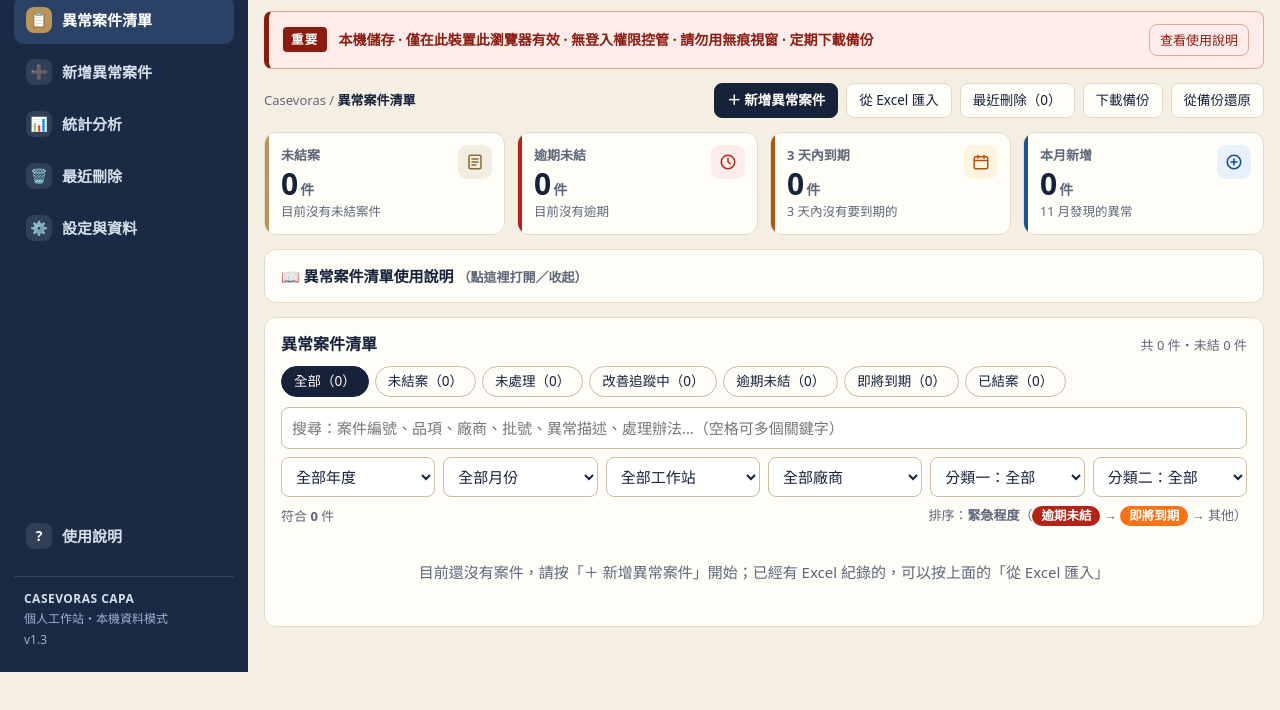
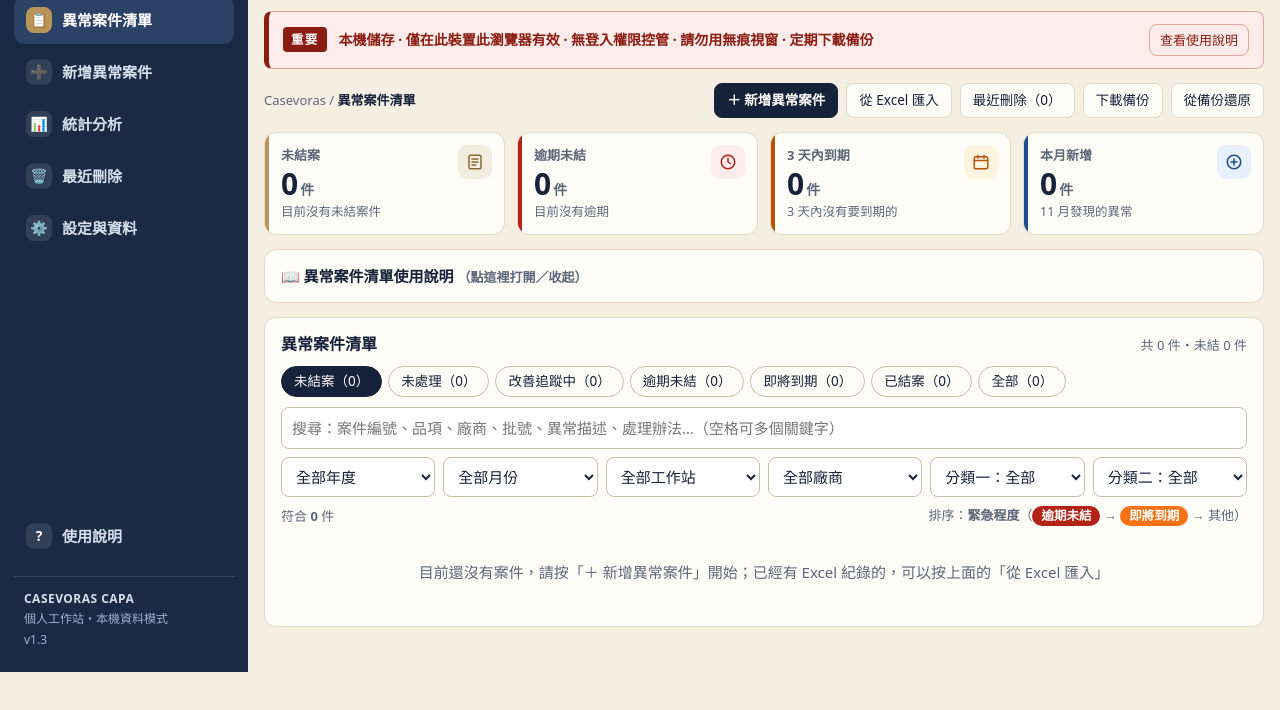
Before and after one commit to NUVYROTH/Casevora-CAPA, a plain HTML site: page index.html in a window 1280 px wide. Shown: the part 128-838 px from the top of the page. Drawn offline with Linux system fonts and the light colour scheme.

Commit message:
清單預設只顯示未結案（跟衛生追蹤一樣），全部移到最後
Co-Authored-By: Claude Opus 5.5 <noreply@anthropic.com>
Claude-Session: https://claude.ai/code/session_012SHUraMyixwrWBL9ufaTrK

```diff
--- a/index.html
+++ b/index.html
@@ -367,7 +367,8 @@ async function go(k){ if(dirty&&!(await ask('有尚未儲存的修改，確定
 window.addEventListener('beforeunload',e=>{ if(dirty){ e.preventDefault(); e.returnValue=''; } });
 
 /* ============ 清單 ============ */
-const F={q:'',year:'',month:'',station:'',vendor:'',cat1:'',cat2:'',status:'',sort:'urgent',dir:1}; let SEL=new Set();
+/* 打開清單預設只看「未結案」（跟衛生追蹤一樣） */
+const F={q:'',year:'',month:'',station:'',vendor:'',cat1:'',cat2:'',status:'notdone',sort:'urgent',dir:1}; let SEL=new Set();
 function yearsOf(){ return [...new Set([today().slice(0,4),...live().map(c=>(c.date||'').slice(0,4)).filter(Boolean)])].sort().reverse(); }
 function caseText(c){ return [c.no,c.date,c.station,c.item,c.vendor,c.lot,c.expiry,c.finder,c.note,c.desc,c.cause,c.immediate,c.corrective,c.preventive,c.method,c.unit,c.owner,c.progress,c.result,c.verify,c.verifier,c.note2,c.cat1,c.cat2].join(' ').toLowerCase(); }
 function filtered(){ const ws=F.q.trim().toLowerCase().split(/\s+/).filter(Boolean);
@@ -390,7 +391,7 @@ function renderList(){
    ${listKpis()}
    ${listGuide()}
    <div class="card"><div class="phd"><b>異常案件清單</b><span class="small muted">共 ${all.length} 件・未結 ${all.length-cnt('done')} 件</span></div>
-    <div class="chips">${chip('','全部（'+all.length+'）')}${chip('notdone','未結案（'+(all.length-cnt('done'))+'）')}${chip('open','未處理（'+cnt('open')+'）')}${chip('track','改善追蹤中（'+cnt('track')+'）')}${chip('over','逾期未結（'+cnt('over')+'）')}${chip('soon','即將到期（'+cnt('soon')+'）')}${chip('done','已結案（'+cnt('done')+'）')}</div>
+    <div class="chips">${chip('notdone','未結案（'+(all.length-cnt('done'))+'）')}${chip('open','未處理（'+cnt('open')+'）')}${chip('track','改善追蹤中（'+cnt('track')+'）')}${chip('over','逾期未結（'+cnt('over')+'）')}${chip('soon','即將到期（'+cnt('soon')+'）')}${chip('done','已結案（'+cnt('done')+'）')}${chip('','全部（'+all.length+'）')}</div>
     <input type="search" id="fq" placeholder="搜尋：案件編號、品項、廠商、批號、異常描述、處理辦法…（空格可多個關鍵字）" value="${esc(F.q)}" oninput="F.q=this.value;if(!event.isComposing)drawList()" oncompositionend="F.q=this.value;drawList()" style="margin-bottom:8px">
     <div class="filters">
       ${sel('year',F.year,yearsOf().map(y=>[y,y+' 年']),'全部年度')}
@@ -422,7 +423,7 @@ function listKpis(){ const a=live(), nd=a.filter(c=>statusOf(c)!=='done').length
 function drawList(){
   const rows=filtered(), el=$('#lres'); if(!el) return; SEL=new Set([...SEL].filter(id=>rows.some(c=>c.id===id)));
   const ar=k=>F.sort===k?(F.dir>0?' ▲':' ▼'):'';
-  const anyF=F.q||F.year||F.month||F.station||F.vendor||F.cat1||F.cat2||F.status;
+  const anyF=F.q||F.year||F.month||F.station||F.vendor||F.cat1||F.cat2||F.status!=='notdone';
   el.innerHTML=`<div class="row small muted" style="margin-bottom:6px"><span>符合 <b>${rows.length}</b> 件</span>${SEL.size?`<span>・已勾選 <b>${SEL.size}</b> 件（匯出功能在第 3 段加入）</span>`:''}<span class="sp"></span><span>排序：${F.sort==='urgent'?`<b>緊急程度</b>（<span class="st over">逾期未結</span> → <span class="st soon">即將到期</span> → 其他）`:`欄位排序 <a href="#" onclick="F.sort='urgent';F.dir=1;drawList();return false">改回緊急程度</a>`}</span>${anyF?'・<a href="#" onclick="clearF();return false">清除篩選</a>':''}</div>
    ${rows.length?`<div class="tw"><table class="lt"><colgroup>${COLS.map(([k])=>`<col style="width:${COLW[k]||'auto'}">`).join('')}</colgroup><thead><tr>
      ${COLS.map(([k,n])=>k.startsWith('ph')?`<th class="ns">${n}</th>`:`<th onclick="sortBy('${k}')">${n}${ar(k)}</th>`).join('')}</tr></thead><tbody>
@@ -437,13 +438,13 @@ function drawList(){
        <div class="row" style="gap:6px"><b class="small" style="font-variant-numeric:tabular-nums">${esc(c.no)}</b>${stBadge(c)}</div>
        <div class="t">${esc(c.item||'（未填品項）')}${c.vendor?'・'+esc(c.vendor):''}</div><div class="small muted">${fmtD(c.date)}${c.station?'・'+esc(c.station):''}</div>
        <div class="small" style="overflow:hidden;text-overflow:ellipsis;white-space:nowrap">${esc(c.desc)}</div><div>${catTag(c)}</div></div></div>`).join('')}</div>`
-   :`<div class="empty">${live().length?'沒有符合條件的案件':'目前還沒有案件，請按「＋ 新增異常案件」開始；已經有 Excel 紀錄的，可以按上面的「從 Excel 匯入」'}</div>`}`;
+   :`<div class="empty">${live().length?(F.status==='notdone'&&!anyF?'✅ 目前沒有未結案的案件（要看已結案的，請按「已結案」或「全部」）':'沒有符合條件的案件'):'目前還沒有案件，請按「＋ 新增異常案件」開始；已經有 Excel 紀錄的，可以按上面的「從 Excel 匯入」'}</div>`}`;
   fillPhotos(el);
 }
 function sortBy(k){ if(F.sort===k) F.dir=-F.dir; else { F.sort=k; F.dir=['date','no','due','closeDate','expiry'].includes(k)?-1:1; } drawList(); }
 function tog(id,v){ v?SEL.add(id):SEL.delete(id); drawList(); }
 function selAll(v){ const rows=filtered(); rows.forEach(c=>v?SEL.add(c.id):SEL.delete(c.id)); drawList(); }
-function clearF(){ Object.assign(F,{q:'',year:'',month:'',station:'',vendor:'',cat1:'',cat2:'',status:''}); renderList(); }
+function clearF(){ Object.assign(F,{q:'',year:'',month:'',station:'',vendor:'',cat1:'',cat2:'',status:'notdone'}); renderList(); }
 
 /* ============ 詳細內容 ============ */
 function openView(id){ const c=C.find(x=>x.id===id); if(!c||c.deleted) return; viewId=id; back=page==='view'?back:page; page='view'; nav();
@@ -565,8 +566,8 @@ const gBadge=(t,c)=>`<span class="st ${c}">${t}</span>`, gIn=t=>`<span class="gi
 function listGuide(){ return guideBox('list','異常案件清單使用說明',
   gS(1,'一打開先看四格數字',`<span class="gk">5<small>未結案</small></span>${gN(1)}<span class="gk bad">2<small>逾期未結</small></span><span class="gk warn">1<small>3 天內到期</small></span><span class="gk">3<small>本月新增</small></span>`,
     `<p>最上面四格告訴你：還有幾件沒結、幾件逾期、幾件 3 天內到期、這個月新增幾件。</p><p>點任一格${gN(1)}，清單就只列出那些案件。</p>`)+
-  gS(2,'依狀態切換',`${gIn('全部')}${gIn('未結案')}${gIn('未處理')}${gIn('改善追蹤中')}${gIn('逾期未結')}${gIn('即將到期')}${gIn('已結案')}`,
-    `<p>狀態是系統<b>自動判斷</b>的，不用自己改：</p><p>${gBadge('已結案','done')} 有填結案日期<br>${gBadge('逾期未結','over')} 過了預計完成日期還沒結案<br>${gBadge('即將到期','soon')} 3 天內到期<br>${gBadge('改善追蹤中','track')} 有填處理辦法<br>${gBadge('未處理','open')} 其他</p>`)+
+  gS(2,'依狀態切換',`${gBtn('未結案')}${gIn('未處理')}${gIn('改善追蹤中')}${gIn('逾期未結')}${gIn('即將到期')}${gIn('已結案')}${gIn('全部')}`,
+    `<p>一打開清單<b>預設只顯示「未結案」</b>（跟衛生追蹤一樣），要看全部請按最右邊的「全部」；按「清除篩選」也會回到未結案。</p><p>狀態是系統<b>自動判斷</b>的，不用自己改：</p><p>${gBadge('已結案','done')} 有填結案日期<br>${gBadge('逾期未結','over')} 過了預計完成日期還沒結案<br>${gBadge('即將到期','soon')} 3 天內到期<br>${gBadge('改善追蹤中','track')} 有填處理辦法<br>${gBadge('未處理','open')} 其他</p>`)+
   gS(3,'搜尋與篩選',`${gIn('🔍 包裝區 黑色異物')}${gN(1)}${gIn('全部年度 ▾')}${gIn('全部廠商 ▾')}${gN(2)}`,
     `<p>搜尋欄${gN(1)}可以打案件編號、品項、廠商、批號、異常描述、處理辦法等；用<b>空格</b>分開可以同時找多個關鍵字。</p><p>下拉選單${gN(2)}可以依年度、月份、工作站、廠商、分類一、分類二篩選。按「清除篩選」回到全部。</p>`)+
   gS(4,'排序',`<span class="small">預設：<b>緊急程度</b>（逾期 → 即將到期 → 其他）</span>${gN(1)}`,
```
